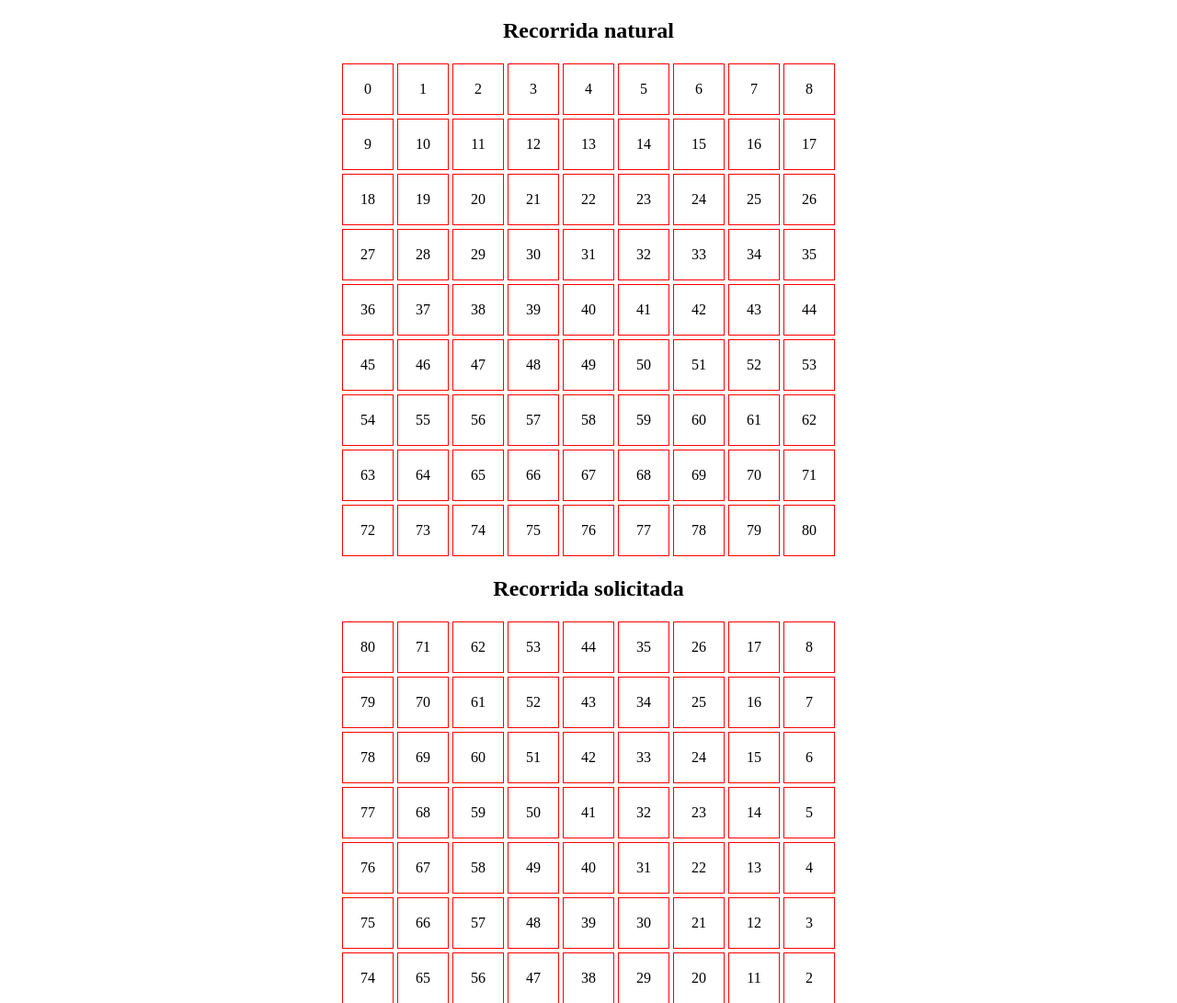
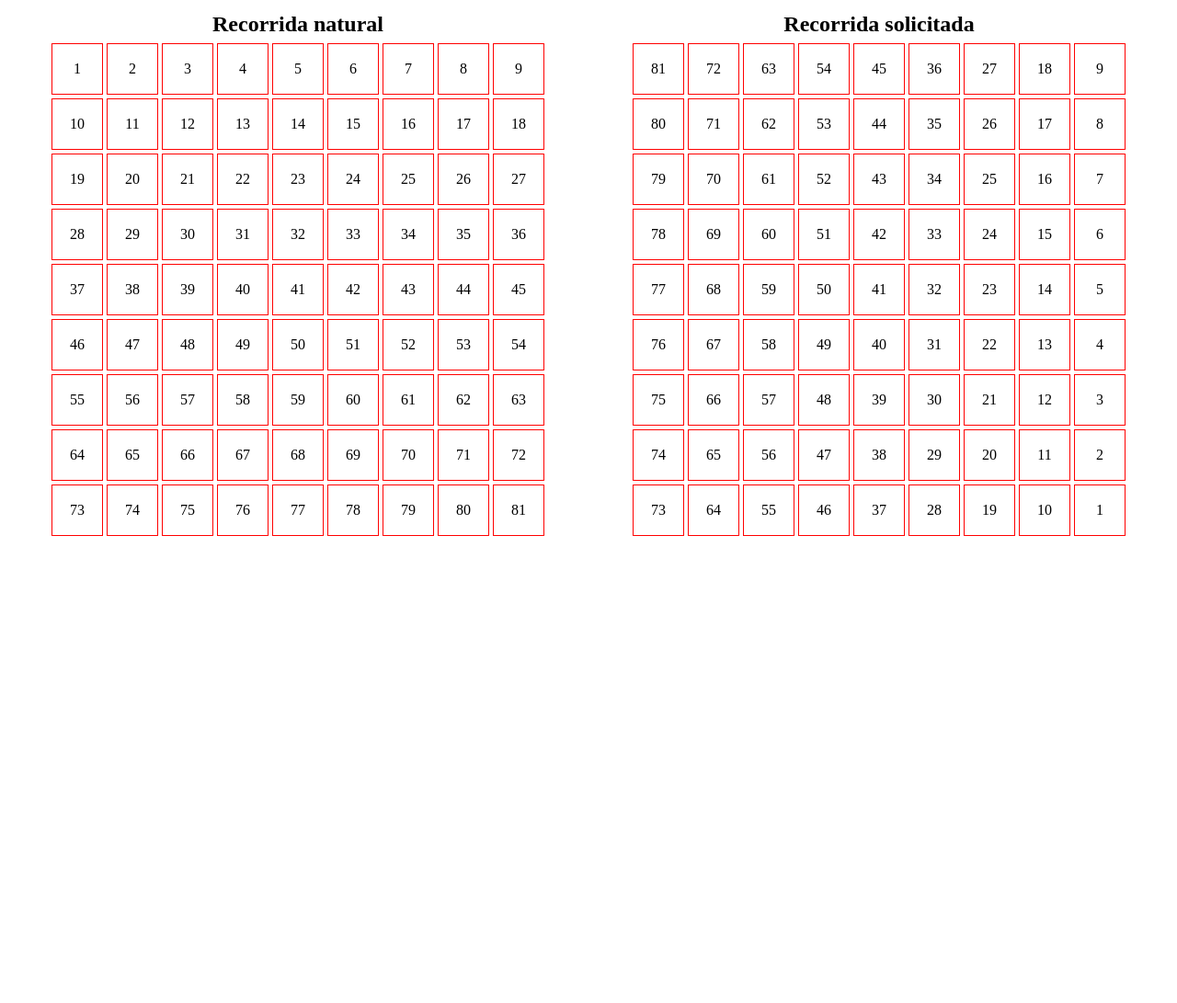
Before and after one commit to MarceloFourquet/Matrix-Candy-Crush, a plain HTML site: page index.html in a window 1280 px wide. Shown: the top 1091 px of the page at 92% size. After the commit the page ends 800 px from the top, so only its background shows below. Drawn offline with Linux system fonts and the light colour scheme.

Commit message:
Final Commit

```diff
--- a/index.html
+++ b/index.html
@@ -4,11 +4,11 @@
     <meta charset="UTF-8">
     <meta http-equiv="X-UA-Compatible" content="IE=edge">
     <meta name="viewport" content="width=device-width, initial-scale=1.0">
-    <link rel="stylesheet" href="style.css">
+    <link type="text/css" rel="stylesheet" href="style.css">
     <title>Document</title>
 </head>
 <body>
-    <div id="matrix"></div>
+    <div id="app"></div>
     <script type="text/javascript"  src="js.js"></script>
 </body>
 </html>
--- a/js.js
+++ b/js.js
@@ -1,7 +1,7 @@
 var filas = 9
 var columnas = 9
 var mat = new Array(filas);
-var element = 0;
+var element = 1;
 for (var f = 0; f < filas; f++) {
 	mat[f] = new Array(columnas);
 	for (var c = 0; c < columnas; c++) {
@@ -9,43 +9,44 @@ for (var f = 0; f < filas; f++) {
 	}
 }
 
-var matrix = document.getElementById("matrix");
+var app = document.getElementById("app");
 
-matrix.appendChild(getTitle("Recorrida natural"));
+var matrix1 = getElement("div", "", "left")
+matrix1.appendChild(getElement("h2", "Recorrida natural", "title"));
 for (var f = 0; f < filas; f++) {
-	var divElement = getRow();
+	var row = getElement("div", "", "row");
 	for (var c = 0; c < columnas; c++) {
-		divElement.appendChild(getCell(mat[f][c]))
+		row.appendChild(getElement("div", mat[f][c], "cell"));
 	}
-	matrix.appendChild(divElement);
+	matrix1.appendChild(row);
 }
+app.appendChild(matrix1);
 
-matrix.appendChild(getTitle("Recorrida solicitada"));
+var matrix2 = getElement("div", "", "right")
+matrix2.appendChild(getElement("h2","Recorrida solicitada", "title"));
 for (var c = columnas-1; c >= 0; c--) {
-	var divElement = getRow();
+	var row = getElement("div", "", "row");
 	for (var f = filas-1; f >= 0; f--) {
-		divElement.appendChild(getCell(mat[f][c]))
+		row.appendChild(getElement("div", mat[f][c], "cell"));
 	}
-	matrix.appendChild(divElement);
+	matrix2.appendChild(row);
 }
+app.appendChild(matrix2);
 
-function getTitle(title){
-	var h = document.createElement("h2");
-	var text = document.createTextNode(title);
-	h.appendChild(text);
-	return h;
+function getElement(type, text, classes){
+	var element = document.createElement(type);
+	if (String.toString(text) != ""){
+		var textNode = document.createTextNode(text);
+		element.appendChild(textNode);
+	}
+	if (Array.isArray(classes)){
+		classes.forEach(c => {
+			element.classList.add(c);
+		});
+	}else{
+		if (classes != "" && classes != undefined){
+			element.classList.add(classes);
+		}
+	}
+	return element;
 }
-
-function getCell(value){
-	var d = document.createElement("div");
-	var text = document.createTextNode(value);
-	d.classList.add("cell");
-	d.appendChild(text);
-	return d;
-}
-
-function getRow(){
-	var d = document.createElement("div");
-	d.classList.add("line");
-	return d;
-}
--- a/style.css
+++ b/style.css
@@ -1,8 +1,29 @@
-#matrix{
-    width: 80%;
-    margin: auto;
-    text-align: center;
+.title{
+    margin-top: 5px;
+    margin-bottom: 5px;
 }
+
+.left{
+    width: 50%;
+    float: left;
+    display: flex;
+    flex-wrap: wrap;
+    justify-content: space-around;
+}
+
+.right{
+    width: 50%;
+    float: right;
+    display: flex;
+    flex-wrap: wrap;
+    justify-content: space-around;
+}
+
+.row{
+    display: flex;
+    justify-content: center;
+}
+
 .cell{
     width: 50px;
     height: 50px;
@@ -14,8 +35,3 @@
     justify-content: center;
     align-items: center;
 }
-
-.line{
-    display: flex;
-    justify-content: center;
-}
```
